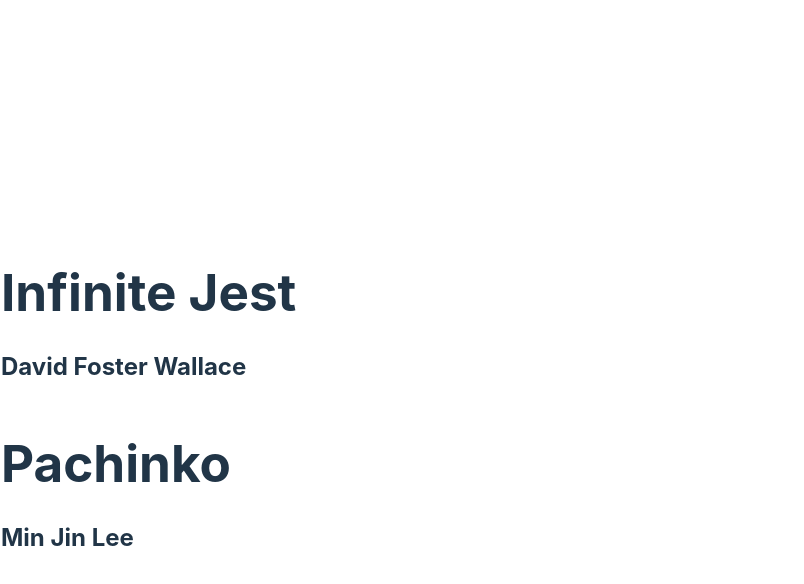
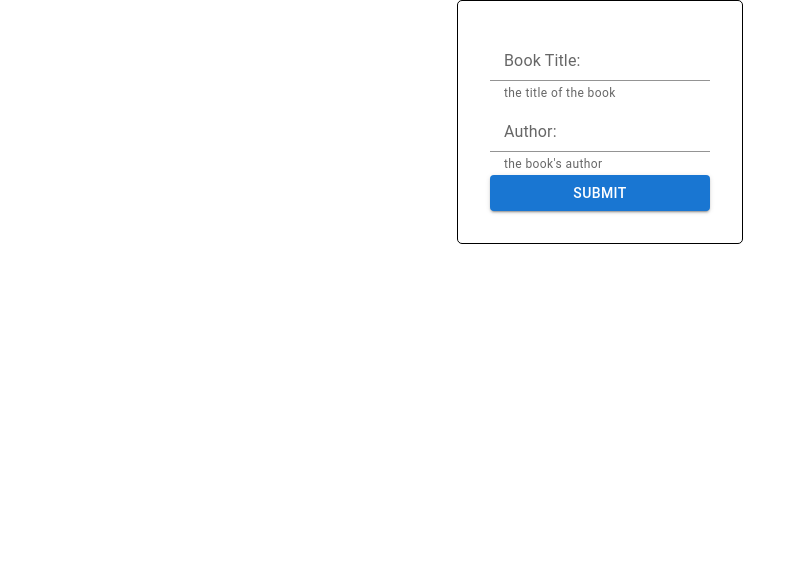
Before and after one commit to LeeSimonH/ReadMe, a React (Vite) app: page / in a window 1280 px wide. Shown: the top 584 px of the page, without its empty margins (0-804 px from the left). Built offline with nearby package versions, Linux system fonts and the light colour scheme.

Commit message:
Add Book functionality added on the frontend. Next steps are to integrate the Google Books API.

```diff
--- a/package.json
+++ b/package.json
@@ -12,11 +12,15 @@
     "@emotion/react": "^11.10.4",
     "@emotion/styled": "^11.10.4",
     "@mui/material": "^5.10.9",
+    "@typescript-eslint/eslint-plugin": "^5.40.0",
+    "@typescript-eslint/parser": "^5.40.0",
+    "eslint": "^8.25.0",
+    "eslint-plugin-react": "^7.31.10",
     "react": "^18.2.0",
     "react-dom": "^18.2.0"
   },
   "devDependencies": {
-    "@types/react": "^18.0.17",
+    "@types/react": "^18.0.21",
     "@types/react-dom": "^18.0.6",
     "@vitejs/plugin-react": "^2.1.0",
     "typescript": "^4.6.4",
--- a/src/App.css
+++ b/src/App.css
@@ -1,14 +1,13 @@
 body {
-
+  background-color: white;
+  color: black;
+  max-width: 1200px;
+  display: flex;
+  flex-direction: column;
+  align-items: center;
 }
 
-#root {
-
-}
-
-.book {
-  border: 1px solid white;
-}
+#root {}
 
 
 /*
--- /dev/null
+++ b/src/components/Book.css
@@ -0,0 +1,4 @@
+.book {
+  border: 1px solid black;
+  padding: 2em;
+}
--- /dev/null
+++ b/src/components/Book.tsx
@@ -0,0 +1,15 @@
+import React from 'react';
+import './Book.css'
+import { BookProps } from '../types/types';
+
+function Book({ title, author }: BookProps): JSX.Element {
+
+  return (
+    <div className="book">
+      <h1 className="title">{title}</h1>
+      <h2 className="author">{author}</h2>
+    </div>
+  )
+}
+
+export default Book;
--- /dev/null
+++ b/src/components/NewBookForm.css
@@ -0,0 +1,7 @@
+#new-book-form {
+  display: flex;
+  flex-direction: column;
+  border: 1px solid black;
+  border-radius: 5px;
+  padding: 2em
+}
--- /dev/null
+++ b/src/components/NewBookForm.tsx
@@ -0,0 +1,52 @@
+import React, { useState, useEffect } from 'react';
+import './NewBookForm.css'
+
+import { BookProps } from '../types/types';
+
+import Button from '@mui/material/Button';
+import FormControl from '@mui/material/FormControl';
+import { FormHelperText, Input, InputLabel } from '@mui/material';
+
+function NewBookForm({ onSubmit }): JSX.Element {
+  const [title, setTitle] = useState('');
+  const [author, setAuthor] = useState('');
+
+  function handleSubmit(e) {
+    e.preventDefault();
+
+    if (title.trim().length > 0 && author.trim().length > 0) {
+      console.log('title: ', title);
+      console.log('author: ', author);
+
+      const formData: BookProps = {
+        title, author
+      };
+
+      onSubmit(formData);
+
+      setTitle('');
+      setAuthor('');
+
+    } else {
+      console.log('invalid title or author');
+    }
+  }
+
+  return (
+    <form id="new-book-form" onSubmit={handleSubmit}>
+      <FormControl>
+        <InputLabel htmlFor="title">Book Title:</InputLabel>
+        <Input id="title" value={title} onChange={(e) => setTitle(e.target.value)} aria-describedby='title-helper-text' />
+        <FormHelperText id="title-helper-text">the title of the book</FormHelperText>
+      </FormControl>
+      <FormControl>
+        <InputLabel htmlFor="author">Author:</InputLabel>
+        <Input id="author" value={author} onChange={(e) => setAuthor(e.target.value)} aria-describedby='author-helper-text' />
+        <FormHelperText id="author-helper-text">the book's author</FormHelperText>
+      </FormControl>
+      <Button type="submit" variant="contained">Submit</Button>
+    </form>
+  )
+}
+
+export default NewBookForm;
--- /dev/null
+++ b/src/components/Shelf.tsx
@@ -0,0 +1,23 @@
+import { useState, useEffect } from 'react';
+import Button from '@mui/material/Button';
+
+import Book from '../components/Book';
+import { BookProps } from '../types/types';
+
+function Shelf({ books }) {
+  const [displayBooks, setDisplayBooks] = useState<Array<JSX.Element>>([]);
+
+  useEffect(() => {
+    setDisplayBooks(books.map((book: BookProps) => {
+      return <Book title={book.title} author={book.author} />
+    }))
+  }, [books]);
+
+  return (
+    <div className="shelf">
+      {displayBooks}
+    </div>
+  )
+}
+
+export default Shelf;
--- /dev/null
+++ b/src/pages/Home.css
@@ -0,0 +1,5 @@
+#Home {
+
+
+  text-align: center;
+}
--- a/src/pages/Home.tsx
+++ b/src/pages/Home.tsx
@@ -1,36 +1,32 @@
+import './Home.css';
 import { useState, useEffect } from 'react';
 
-function Shelf() {
-  // const [books, setBooks] = useState([]);
+import Shelf from '../components/Shelf';
+import NewBookForm from '../components/NewBookForm';
+import Book from '../components/Book';
+import { BookProps } from '../types/types';
+
+import Button from '@mui/material/Button';
+
+function Home(): React.ReactNode {
+  const [books, setBooks] = useState<
+    Array<BookProps>
+  >([]);
 
 
+  function addBookToShelf(props: BookProps) {
+    setBooks(currBooks => {
+      console.log(books);
+      return [...currBooks, props];
+    });
+  }
 
   return (
-    <div className="shelf">
-      <Book title="Infinite Jest" author="David Foster Wallace" />
-      <Book title="Pachinko" author="Min Jin Lee" />
+    <div id="Home">
+      <Shelf books={books} />
+      <NewBookForm onSubmit={addBookToShelf} />
     </div>
-  )
-}
-
-function Book({title, author}) {
-
-  return (
-    <div className="book">
-      <h1 className="title">{title}</h1>
-      <h2 className="author">{author}</h2>
-    </div>
-  )
-}
-
-function Home() {
-
-
-  return (
-    <div className="Homepage">
-      <Shelf />
-    </div>
-  )
+  );
 }
 
 export default Home;
--- /dev/null
+++ b/src/types/types.ts
@@ -0,0 +1,4 @@
+export type BookProps = {
+  title: string;
+  author: string;
+};
```
Also changed, not shown: 1 other file (tests, documents, lock files or other folders).
